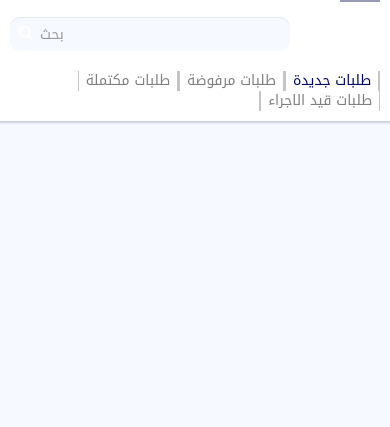
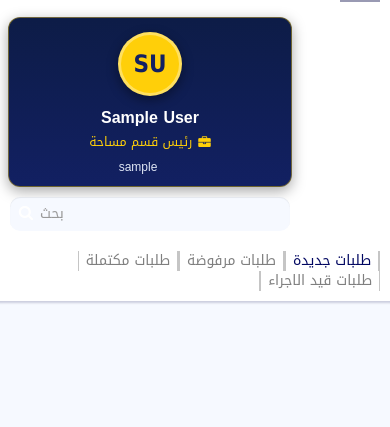
Before and after one commit to jamaly1882/project-lab, a Django app: page /masha/show_manager_masah_nah in a window 390 px wide. Shown: the part 48-475 px from the top of the page. Before the commit the page ends 172 px from the top, so only its background shows below. Run offline with Django 4.2, Linux system fonts and the light colour scheme; the visitor is signed in with stand-in values (Sample User, id 1); data that the repository does not hold is empty; some libraries are stand-ins or nearby versions; some web fonts are replaced.

Commit message:
عرض بروفايل المستخدم في شاشات رئيس قسم المساحة ومهندس المساحة
- توسيع accounts.context_processors.user_mahfth لتمرير بيانات البروفايل
  (user_profile, my_full_name, my_phone_number, my_initials) في كل القوالب.
- إضافة قالب مشاركة accounts/includes/sidebar_profile.html: بطاقة جانبية
  تعرض الاسم الكامل والدور والمديرية واسم المستخدم ورقم الهاتف وأفاتار
  بأحرف الاسم بدلاً من الصورة الثابتة bg-head-03.jpg.
- استخدام البطاقة في show_astmrat.html (مهندس المساحة) وshow_manager_masah_nah.html
  (رئيس القسم). لا تغيير في منطق التوجيه بعد تسجيل الدخول ولا في قاعدة البيانات.

Co-authored-by: arena-agent <297053741+arena-agent@users.noreply.github.com>

```diff
--- a/accounts/context_processors.py
+++ b/accounts/context_processors.py
@@ -1,4 +1,40 @@
 """متغيرات مشتركة في كل القوالب: مديرية/مدينة المستخدم الحالي."""
+
+
+def _display_full_name(user):
+    """الاسم الكامل الظاهر في الواجهة، مع بديل مناسب."""
+    full_name = ""
+    try:
+        full_name = (user.get_full_name() or "").strip()
+    except Exception:
+        full_name = ""
+    return full_name or (getattr(user, "username", "") or "").strip() or "مستخدم"
+
+
+def _initials(name):
+    """أول حرف من أول كلمة وأول حرف من آخر كلمة (يصلح للعربية والإنجليزية)."""
+    parts = [part for part in (name or "").split() if part]
+    if not parts:
+        return "م"
+    if len(parts) == 1:
+        return parts[0][:1]
+    return parts[0][:1] + parts[-1][:1]
+
+
+def _empty_profile_context():
+    return {
+        "user_mahfth": None,
+        "my_mahfth_name": "",
+        "user_city": None,
+        "my_city_name": "",
+        "my_scope_name": "",
+        "is_system_manager": False,
+        "user_role": "",
+        "user_profile": None,
+        "my_full_name": "",
+        "my_phone_number": "",
+        "my_initials": "",
+    }
 
 
 def user_mahfth(request):
@@ -11,19 +47,16 @@ def user_mahfth(request):
         * my_city_name   : اسم المدينة، وإن لم تُسجَّل يُستخدم اسم المديرية
         * my_scope_name  : الاسم المستخدم لمقارنة الروابط (مدينة/مديرية)
         * is_system_manager : هل المستخدم مدير نظام (يرى كل المديريات)؟
+        * user_role      : الدور من الملف الشخصي (رئيس قسم مساحة / مهندس مساحة ...)
+        * user_profile   : كائن Profile نفسه (أو None)
+        * my_full_name   : الاسم الكامل (أو اسم المستخدم عند غيابه)
+        * my_phone_number: رقم الهاتف من الملف الشخصي
+        * my_initials    : أحرف الأفاتار (أول حرف من الاسم الأول والأخير)
     """
     user = getattr(request, "user", None)
 
     if user is None or not user.is_authenticated:
-        return {
-            "user_mahfth": None,
-            "my_mahfth_name": "",
-            "user_city": None,
-            "my_city_name": "",
-            "my_scope_name": "",
-            "is_system_manager": False,
-            "user_role": "",
-        }
+        return _empty_profile_context()
 
     from masha.scoping import get_user_city, get_user_city_name, get_user_mahfth
 
@@ -32,9 +65,13 @@ def user_mahfth(request):
     scope_name = get_user_city_name(user)
 
     try:
-        role = user.profile.role
+        profile = user.profile
     except Exception:
-        role = ""
+        profile = None
+
+    role = (getattr(profile, "role", "") or "").strip() if profile is not None else ""
+    phone = (getattr(profile, "phone_number", "") or "").strip() if profile is not None else ""
+    full_name = _display_full_name(user)
 
     return {
         "user_mahfth": mahfth,
@@ -44,4 +81,8 @@ def user_mahfth(request):
         "my_scope_name": scope_name,
         "is_system_manager": bool(user.is_superuser or user.is_staff),
         "user_role": role,
+        "user_profile": profile,
+        "my_full_name": full_name,
+        "my_phone_number": phone,
+        "my_initials": _initials(full_name),
     }
--- /dev/null
+++ b/accounts/templates/accounts/includes/sidebar_profile.html
@@ -0,0 +1,113 @@
+{% comment %}
+  بطاقة البروفايل الجانبية — تعرض بيانات المستخدم المسجّل الحالي
+  (الاسم، الدور، المديرية، اسم المستخدم، رقم الهاتف).
+  المتغيرات تأتي من accounts.context_processors.user_mahfth.
+  الاستخدام:
+    {% include "accounts/includes/sidebar_profile.html" with default_role="مهندس مساحة" %}
+{% endcomment %}
+<div class="sidebar-profile" dir="rtl" aria-label="البروفايل الشخصي">
+  <div class="sidebar-profile-avatar" aria-hidden="true">{{ my_initials|default:"م" }}</div>
+
+  <div class="sidebar-profile-name" title="{{ my_full_name }}">{{ my_full_name|default:request.user.username }}</div>
+
+  <div class="sidebar-profile-role">
+    <i class="fa fa-briefcase" aria-hidden="true"></i>
+    <span>{{ user_role|default:default_role|default:"مستخدم" }}</span>
+  </div>
+
+  {% if my_mahfth_name %}
+  <div class="sidebar-profile-meta">
+    <i class="fa fa-building" aria-hidden="true"></i>
+    <span>المديرية: {{ my_mahfth_name }}</span>
+  </div>
+  {% endif %}
+
+  <div class="sidebar-profile-meta">
+    <i class="fa fa-user-circle-o" aria-hidden="true"></i>
+    <span class="sidebar-profile-ltr">{{ request.user.username }}</span>
+  </div>
+
+  {% if my_phone_number %}
+  <div class="sidebar-profile-meta">
+    <i class="fa fa-phone" aria-hidden="true"></i>
+    <a class="sidebar-profile-ltr sidebar-profile-phone" href="tel:{{ my_phone_number }}">{{ my_phone_number }}</a>
+  </div>
+  {% endif %}
+</div>
+
+<style>
+  .sidebar-profile {
+    background: linear-gradient(180deg, #0d1c47 0%, #122062 100%);
+    border: 1px solid rgba(255, 207, 9, .4);
+    border-radius: 12px;
+    margin: 12px;
+    padding: 18px 10px 14px;
+    text-align: center;
+    color: #fff;
+    box-shadow: 0 4px 14px rgba(0, 0, 0, .35);
+  }
+  .sidebar-profile-avatar {
+    width: 84px;
+    height: 84px;
+    border-radius: 50%;
+    margin: 0 auto 10px;
+    display: flex;
+    align-items: center;
+    justify-content: center;
+    background: #ffcf09;
+    color: #122062;
+    font-size: 30px;
+    font-weight: bold;
+    line-height: 1;
+    border: 3px solid rgba(255, 255, 255, .35);
+    box-shadow: 0 4px 12px rgba(0, 0, 0, .4);
+    font-family: "Noto Kufi Arabic Medium", Tahoma, sans-serif;
+    user-select: none;
+  }
+  .sidebar-profile-name {
+    font-size: 16px;
+    font-weight: bold;
+    color: #ffffff;
+    line-height: 1.5;
+    word-break: break-word;
+  }
+  .sidebar-profile-role {
+    margin-top: 4px;
+    font-size: 12.5px;
+    color: #ffcf09;
+    display: flex;
+    gap: 6px;
+    justify-content: center;
+    align-items: center;
+  }
+  .sidebar-profile-meta {
+    margin-top: 7px;
+    font-size: 12px;
+    color: #dfe6f5;
+    display: flex;
+    gap: 8px;
+    justify-content: center;
+    align-items: center;
+  }
+  .sidebar-profile-meta i {
+    color: #ffcf09;
+    width: 16px;
+    text-align: center;
+  }
+  .sidebar-profile-ltr {
+    direction: ltr;
+    unicode-bidi: embed;
+  }
+  a.sidebar-profile-phone {
+    color: #dfe6f5;
+    text-decoration: none;
+  }
+  a.sidebar-profile-phone:hover {
+    color: #ffcf09;
+    text-decoration: underline;
+  }
+  @media (max-width: 767px) {
+    .sidebar-profile { margin: 10px 8px; padding: 14px 8px 10px; }
+    .sidebar-profile-avatar { width: 64px; height: 64px; font-size: 24px; }
+  }
+</style>
--- a/masha/templates/masha/show_astmrat.html
+++ b/masha/templates/masha/show_astmrat.html
@@ -22,13 +22,9 @@
             <header class="templatemo-site-header">
                 <div class="square"></div>
                 <h1>مهندس المساحة</h1>
-            {% if my_mahfth_name %}<p style="color:#ffcf09;font-size:14px;margin:6px 20px 0;">المديرية: {{ my_mahfth_name }}</p>{% endif %}
 </header>
 
-            <div class="profile-photo-container">
-                <img src="{% static 'assets/image/bg-head-03.jpg' %}" alt="Profile Photo" class="img-responsive">
-                <div class="profile-photo-overlay"></div>
-            </div>
+            {% include "accounts/includes/sidebar_profile.html" with default_role="مهندس مساحة" %}
 
             <!-- Search box -->
             <form class="templatemo-search-form" role="search">
--- a/masha/templates/masha/show_manager_masah_nah.html
+++ b/masha/templates/masha/show_manager_masah_nah.html
@@ -18,12 +18,8 @@
         <header class="templatemo-site-header">
             <div class="square"></div>
             <h1>رئيس القسم</h1>
-        {% if my_mahfth_name %}<p style="color:#ffcf09;font-size:14px;margin:6px 20px 0;">المديرية: {{ my_mahfth_name }}</p>{% endif %}
 </header>
-        <div class="profile-photo-container">
-            <img src="{% static 'assets/image/bg-head-03.jpg' %}" alt="Profile Photo" class="img-responsive">
-            <div class="profile-photo-overlay"></div>
-        </div>
+        {% include "accounts/includes/sidebar_profile.html" with default_role="رئيس قسم مساحة" %}
 
         <!-- Search -->
         <form class="templatemo-search-form" role="search">
```
